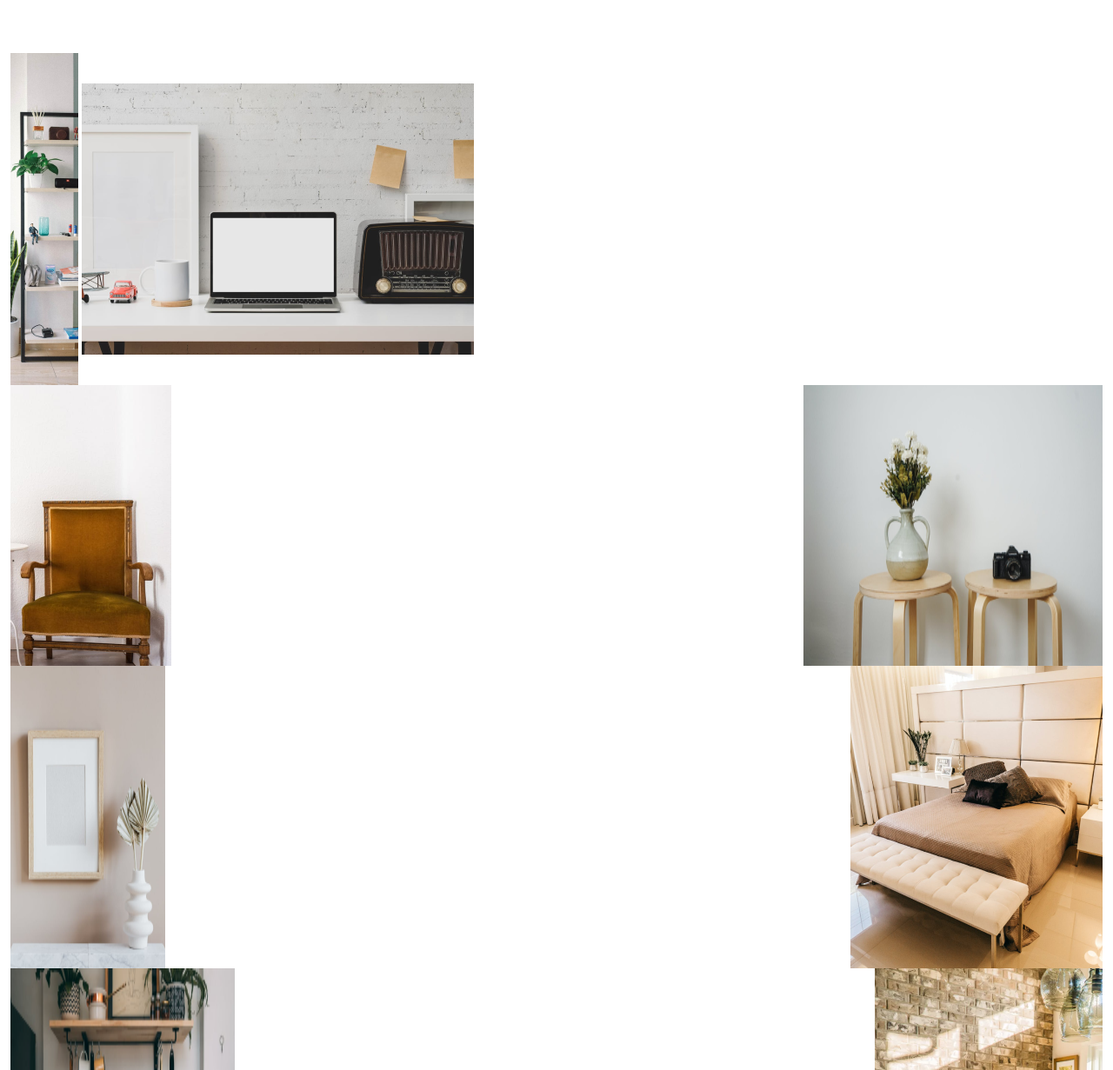
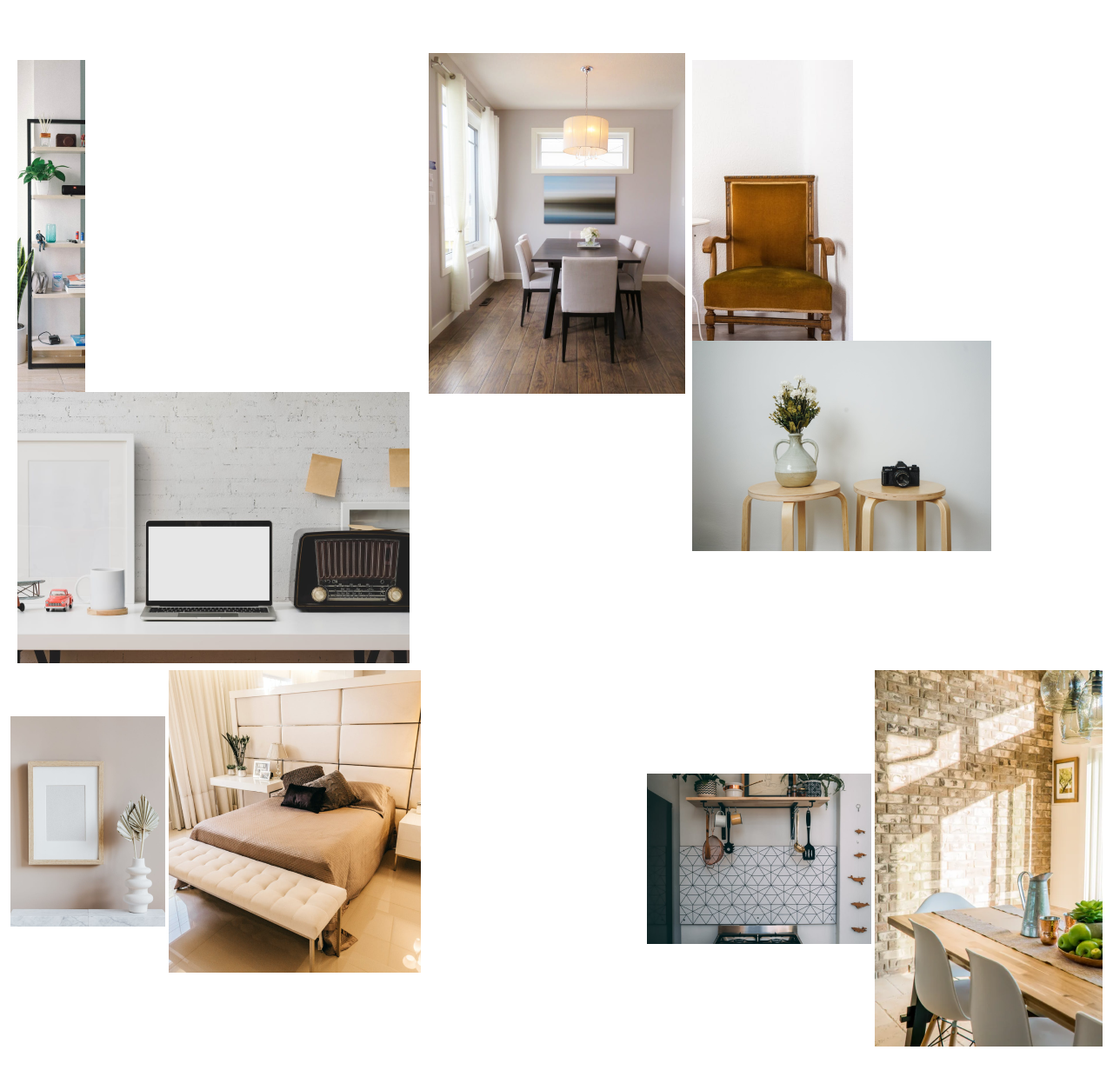
Before and after one commit to raisulisrahat/responsive-ecommerce, a plain HTML site: page index.html in a window 1280 px wide. Shown: the part 4569-5800 px from the top of the page at 87% size. Drawn offline with nearby package versions, Linux system fonts and the light colour scheme.

Commit message:
images grid fixing

```diff
--- a/index.html
+++ b/index.html
@@ -198,7 +198,7 @@
                 <div class="col">
                     <img src="./assets/room-poster.png" alt="">
                     <div class="position-absolute button-50 mb-5">
-                        <div class="d-flex ">
+                        <div class="d-flex">
                             <div class="p-2 text-bg-light">
                                 <p class="fs-6 m-1">01 - Bed Room</p>
                                 <p class="fw-bold m-0">Inner Peace</p>
@@ -237,24 +237,28 @@
         </div>
         <div class="py-5">
             <div class="container-fluid">
-                <div class="gap-3">
+                <div class="d-flex justify-content-between">
+                    <div class="p-2">
                         <img src="./assets/Rectangle-36.png" alt="">
                         <img src="./assets/Rectangle-38.png" alt="">
                     </div>
-                <div class="text-center position-absolute top-50">
+                    <div class="text-center pb-5 mb-5">
                         <img src="./assets/Rectangle-40.png" alt="">
                     </div>
-                <div class="d-flex justify-content-between">
+                    <div class="p-2">
                         <img src="./assets/Rectangle-37.png" alt="">
                         <img src="./assets/Rectangle-39.png" alt="">
                     </div>
+                </div>
                 <div class="d-flex justify-content-between">
+                    <div class="">
                         <img src="./assets/Rectangle-41.png" alt="">
                         <img src="./assets/Rectangle-43.png" alt="">
                     </div>
-                <div class="d-flex justify-content-between">
+                    <div class="">
                         <img src="./assets/Rectangle-44.png" alt="">
                         <img src="./assets/Rectangle-45.png" alt="">
+                    </div>
                 </div>
             </div>
         </div>
```
Lines whose indentation alone changed are shown as unchanged.
